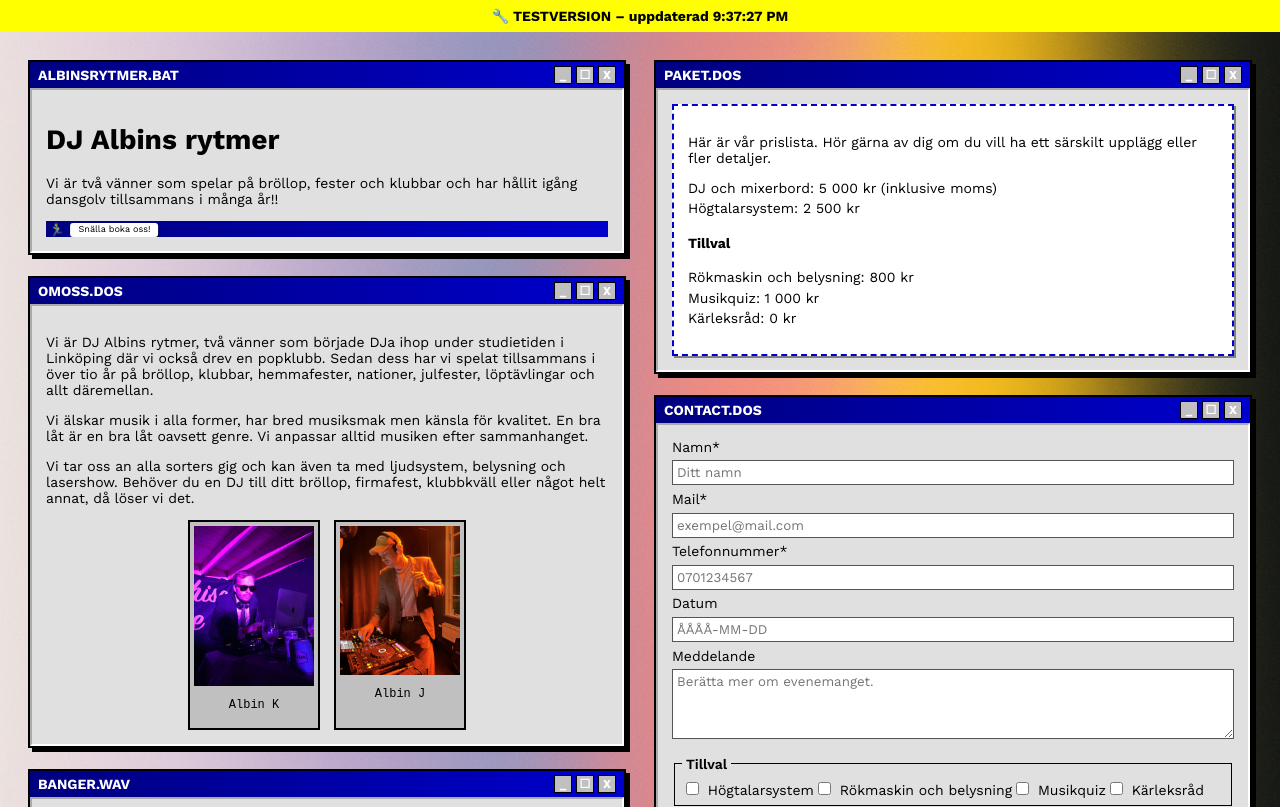
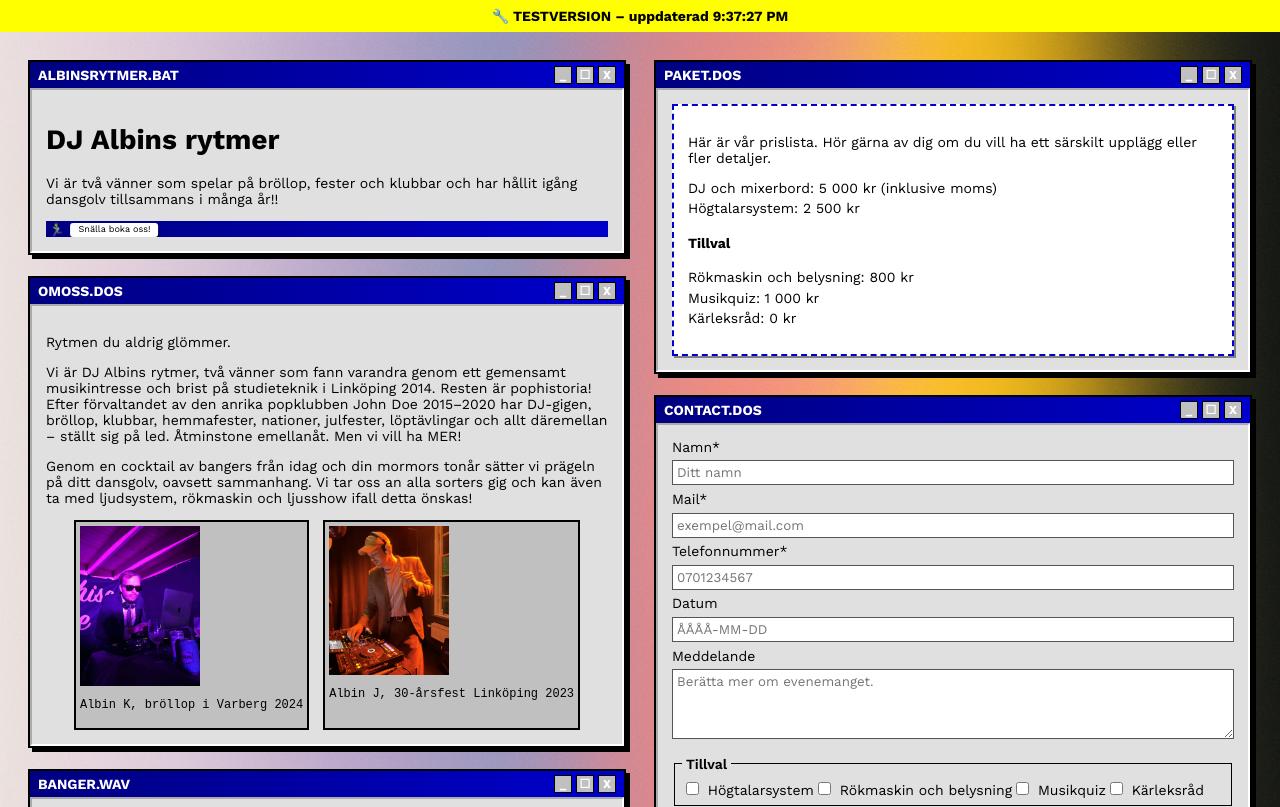
Before and after one commit to Muligatawny/dj_albins_rytmer, a React (Create React App) app: page / in a window 1280 px wide. Shown: the top 807 px of the page. Built offline with nearby package versions, Linux system fonts and the light colour scheme.

Commit message:
Uppdaterade om oss

```diff
--- a/src/components/OmOss.js
+++ b/src/components/OmOss.js
@@ -3,31 +3,37 @@ import React from "react";
 const OmOss = () => {
   return (
     <div>
+      {/* Slogan-ruta */}
+      <div className="slogan-box">
+        <p>Rytmen du aldrig glömmer.</p>
+      </div>
+
+      {/* Brödtext */}
       <p>
-        Vi är DJ Albins rytmer, två vänner som började DJa ihop under
-        studietiden i Linköping där vi också drev en popklubb. Sedan dess har vi
-        spelat tillsammans i över tio år på bröllop, klubbar, hemmafester,
-        nationer, julfester, löptävlingar och allt däremellan.
-      </p>
-      <p>
-        Vi älskar musik i alla former, har bred musiksmak men känsla för
-        kvalitet. En bra låt är en bra låt oavsett genre. Vi anpassar alltid
-        musiken efter sammanhanget.
-      </p>
-      <p>
-        Vi tar oss an alla sorters gig och kan även ta med ljudsystem,
-        belysning och lasershow. Behöver du en DJ till ditt bröllop,
-        firmafest, klubbkväll eller något helt annat, då löser vi det.
+        Vi är DJ Albins rytmer, två vänner som fann varandra genom ett gemensamt
+        musikintresse och brist på studieteknik i Linköping 2014. Resten är
+        pophistoria! Efter förvaltandet av den anrika popklubben John Doe
+        2015–2020 har DJ-gigen, bröllop, klubbar, hemmafester, nationer,
+        julfester, löptävlingar och allt däremellan – ställt sig på led.
+        Åtminstone emellanåt. Men vi vill ha MER!
       </p>
 
+      <p>
+        Genom en cocktail av bangers från idag och din mormors tonår sätter vi
+        prägeln på ditt dansgolv, oavsett sammanhang. Vi tar oss an alla sorters
+        gig och kan även ta med ljudsystem, rökmaskin och ljusshow ifall detta
+        önskas!
+      </p>
+
+      {/* Bilder */}
       <div className="omoss-bilder">
         <div className="dos-image-frame">
           <img src={process.env.PUBLIC_URL + "/Albin_K.jpg"} alt="Albin K" />
-          <p>Albin K</p>
+          <p>Albin K, bröllop i Varberg 2024</p>
         </div>
         <div className="dos-image-frame">
           <img src={process.env.PUBLIC_URL + "/Albin_J.jpg"} alt="Albin J" />
-          <p>Albin J</p>
+          <p>Albin J, 30-årsfest Linköping 2023</p>
         </div>
       </div>
     </div>
```
